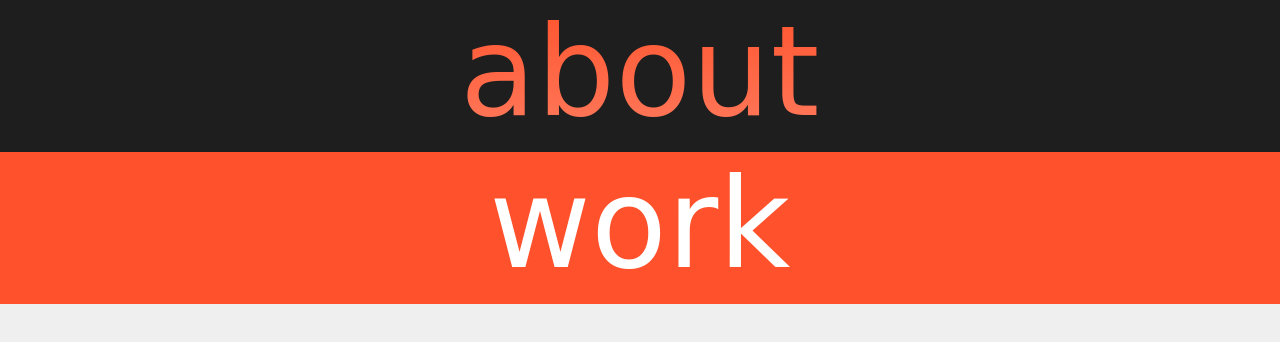
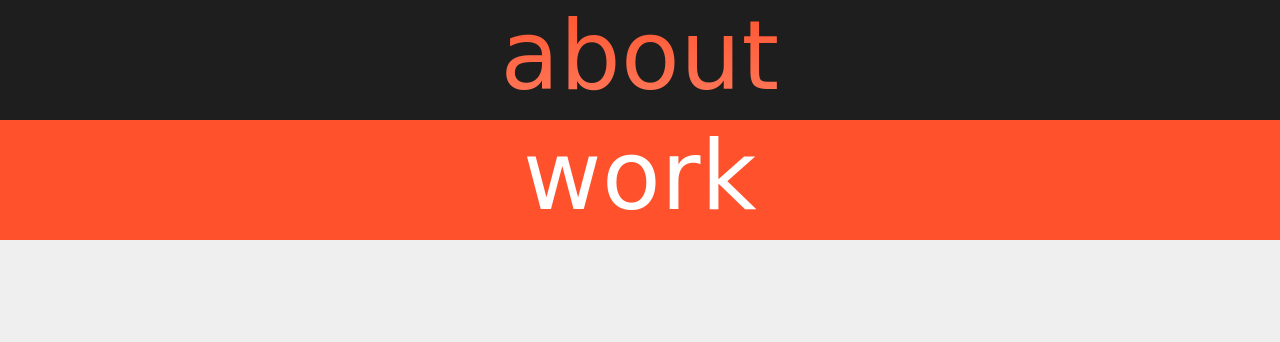
Before and after one commit to ecwxecwx/portfolio, a website: page index.html in a window 1280 px wide. Drawn offline with nearby package versions, Linux system fonts and the light colour scheme; a web font is replaced by a local one.

Commit message:
Included  nav link desktop responsive font size

```diff
--- a/sass/base/_typography.scss
+++ b/sass/base/_typography.scss
@@ -24,16 +24,26 @@ a:active {
 
     &.link--light {
         -webkit-text-fill-color: $light;
+        // overflow: ;
     }
 }
 
 // Nav link responsive sizing
+@include respond(desktop) {
+    a:link,
+    a:visited,
+    a:hover,
+    a:active {
+        font-size: 9.6rem;
+    }
+}
+
 @include respond(tabletLandscape) {
     a:link,
     a:visited,
     a:hover,
     a:active {
-        font-size: 8.8rem;
+        font-size: 7.2rem;
     }
 }
 
```
Also changed, not shown: styles.css.
